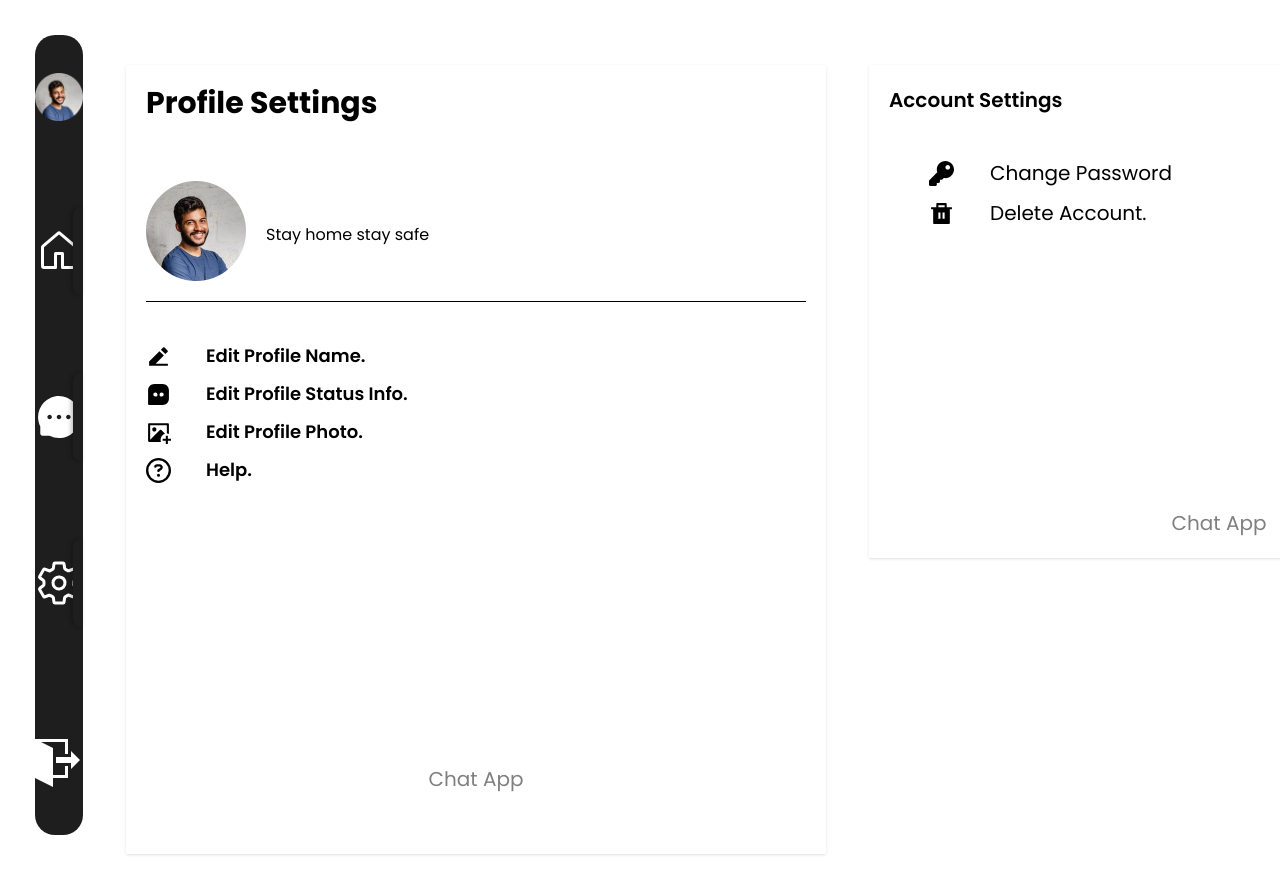
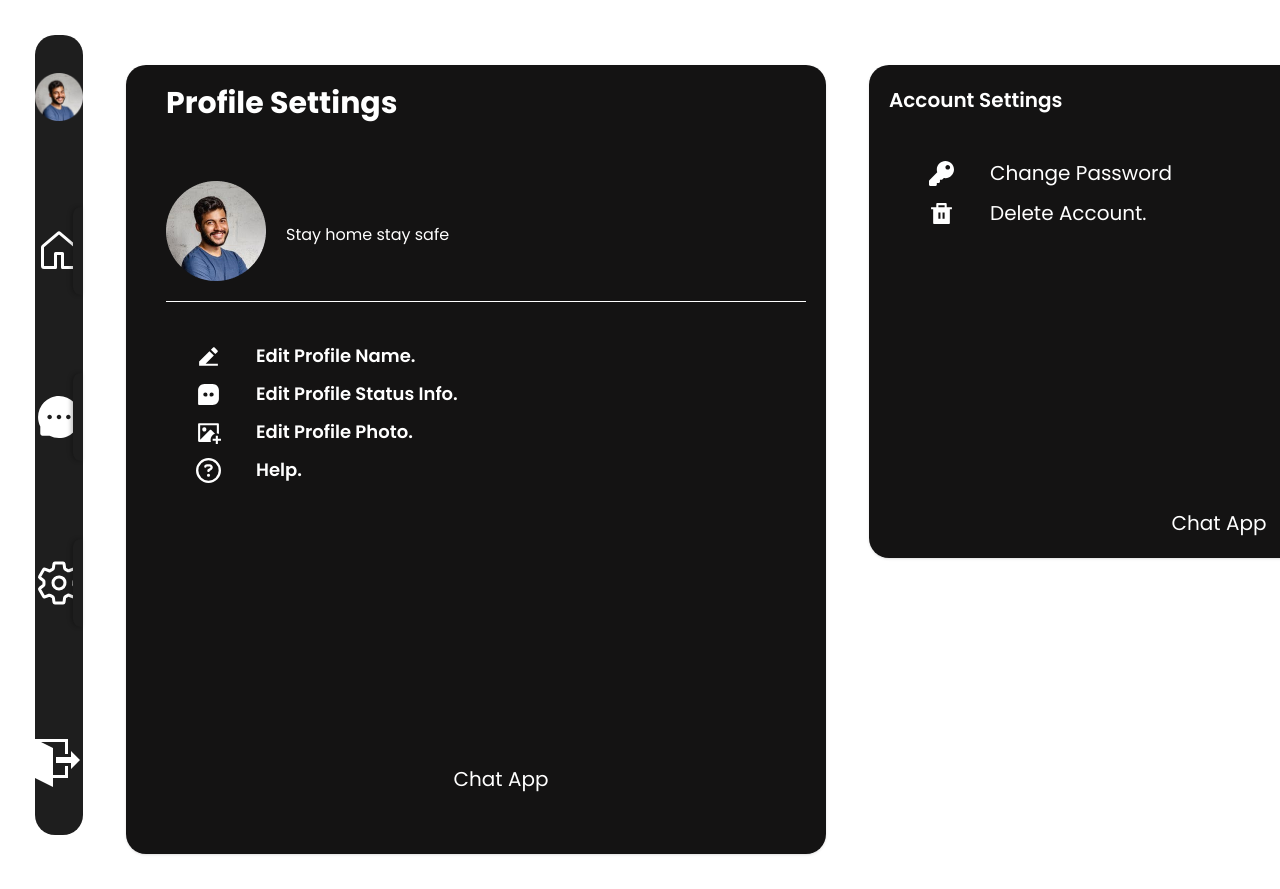
Before and after one commit to Tarak95/Postman, a React (Vite) app: page /Settings in a window 1280 px wide. Shown: the top 889 px of the page. Built offline with nearby package versions, Linux system fonts and the light colour scheme.

Commit message:
New update added

```diff
--- a/src/components/AccountSetting/AccountSetting.jsx
+++ b/src/components/AccountSetting/AccountSetting.jsx
@@ -5,10 +5,10 @@ import { FaKey } from "react-icons/fa";
 
 const AccountSetting = () => {
   return (
-    <div className='font-primary shadow p-5 mt-5 w-[700px]'>
-      <h2 className='font-semibold text-[20px] text-[#000000]'>Account Settings</h2>
+    <div className='font-primary shadow p-5 mt-5 w-[700px] bg-[#141313] rounded-[20px]'>
+      <h2 className='font-semibold text-[20px] text-white'>Account Settings</h2>
 
-      <div className='ml-[40px] mt-[43px]'>
+      <div className='ml-[40px] mt-[43px] text-white'>
         <div className='flex items-center gap-x-[36px]'>
           <FaKey className='text-[25px]' />
           <p className='text-[20px]'>Change Password</p>
@@ -19,7 +19,7 @@ const AccountSetting = () => {
         </div>
       </div>
       <div className='mt-[280px] text-center'>
-        <p className='text-[20px] text-[#000000]/50'>Chat App</p>
+        <p className='text-[20px] text-white'>Chat App</p>
       </div>
     </div>
   )
--- a/src/components/Settings/SettingInfo.jsx
+++ b/src/components/Settings/SettingInfo.jsx
@@ -71,10 +71,11 @@ const SettingInfo = () => {
   }
 
   return (
-    <div className='font-primary shadow p-5 mt-5 w-[700px]'>
-      <h2 className='text-3xl font-bold'>Profile Settings</h2>
 
-      <div className='flex items-center gap-x-5 mt-10 border-b py-5'>
+     <div className='font-primary shadow p-5 mt-5 w-[700px] bg-[#141313] rounded-[20px] '>
+      <h2 className='text-white text-3xl font-bold ml-[20px]'>Profile Settings</h2>
+
+      <div className='text-white flex items-center gap-x-5 mt-10 border-b py-5 ml-[20px]'>
         <img className='w-[100px]' src={profilepic} alt="" />
         <div>
           <p className='text-2xl font-bold mb-2'>{data?.displayName}</p>
@@ -82,10 +83,10 @@ const SettingInfo = () => {
         </div>
       </div>
 
-      <div className='my-10'>
+      <div className='my-10 ml-[50px]'>
 
 
-        <div className='flex items-center'>
+        <div className='flex items-center text-white'>
           <RiEdit2Fill className='text-[25px]' />
           <p onClick={handleEditNameShow} className='text-lg font-semibold ml-[35px] cursor-pointer'>
             Edit Profile Name.
@@ -108,7 +109,7 @@ const SettingInfo = () => {
         )}
 
 
-        <div className='flex items-center mt-[10px]'>
+        <div className='text-white flex items-center mt-[10px]'>
           <BiSolidMessageSquareDots className='text-[25px]' />
           <p onClick={handleEditStatusShow} className='text-lg font-semibold ml-[35px] cursor-pointer'>
             Edit Profile Status Info.
@@ -131,22 +132,25 @@ const SettingInfo = () => {
         )}
 
 
-        <div className='flex items-center mt-[10px]'>
+        <div className='text-white flex items-center mt-[10px]'>
           <RiImageAddFill className='text-[25px]' />
           <p className='text-lg font-semibold ml-[35px]'>Edit Profile Photo.</p>
         </div>
 
-        <div className='flex items-center mt-[10px]'>
+        <div className='text-white flex items-center mt-[10px]'>
           <FaRegCircleQuestion className='text-[25px]' />
           <p className='text-lg font-semibold ml-[35px]'>Help.</p>
         </div>
 
-         <div className='mt-[280px] text-center'>
-                <p className='text-[20px] text-[#000000]/50'>Chat App</p>
+
+          <div className='mt-[280px] text-center '>
+                <p className='text-white text-[20px]'>Chat App</p>
             </div>
+
 
       </div>
     </div>
+
   )
 }
 
```
